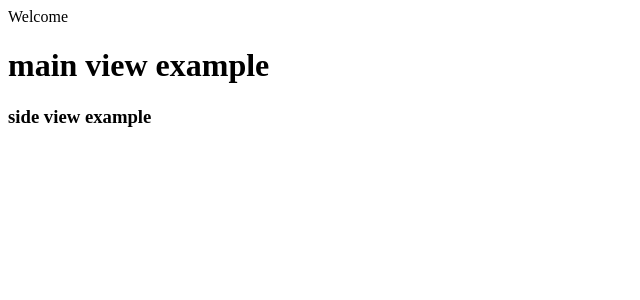
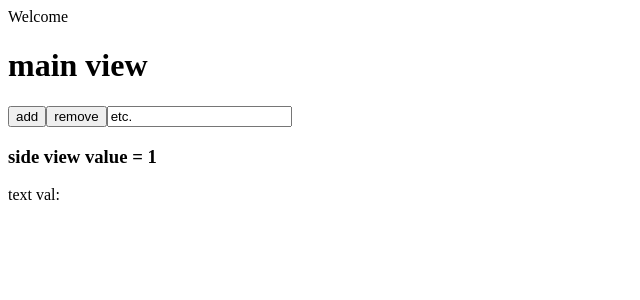
Before and after one commit to jloureiro82/poc-bo, an Angular app in the folder Frontend/: page /form-layout-sample in a window 1280 px wide. Before the commit this address led to /. Shown: the top 300 px of the page, without its empty margins (0-640 px from the left). Built offline with nearby package versions, Linux system fonts and the light colour scheme.

Commit message:
sample using form-layout exchanging data between sides

```diff
--- a/Frontend/src/app/app-routing.module.ts
+++ b/Frontend/src/app/app-routing.module.ts
@@ -1,7 +1,12 @@
 import { NgModule } from '@angular/core';
 import { RouterModule, Routes } from '@angular/router';
+import { FormLayoutSampleComponent } from './examples/form-layout-sample/form-layout-sample.component';
 
 const routes: Routes = [
+  {
+    path: 'form-layout-sample',
+    component: FormLayoutSampleComponent
+  }
 ];
 
 @NgModule({
--- a/Frontend/src/app/app.component.html
+++ b/Frontend/src/app/app.component.html
@@ -3,14 +3,4 @@
   <span>Welcome</span>
 </div>
 
-<div>
-  <app-form-layout>
-    <div *mcMainView>
-      <h1>main view example</h1>
-    </div>
-    <div *mcSideView>
-      <h3>side view example</h3>
-    </div>
-  </app-form-layout>
-</div>
 <router-outlet></router-outlet>
--- a/Frontend/src/app/app.module.ts
+++ b/Frontend/src/app/app.module.ts
@@ -4,6 +4,7 @@ import { BrowserModule } from '@angular/platform-browser';
 import { AppRoutingModule } from './app-routing.module';
 import { AppComponent } from './app.component';
 import { SharedModule } from './shared/shared.module';
+import { ExamplesModule } from './examples/examples.module';
 
 @NgModule({
   declarations: [
@@ -12,7 +13,8 @@ import { SharedModule } from './shared/shared.module';
   imports: [
     BrowserModule,
     AppRoutingModule,
-    SharedModule
+    SharedModule,
+    ExamplesModule
   ],
   providers: [],
   bootstrap: [AppComponent]
--- /dev/null
+++ b/Frontend/src/app/examples/form-layout-sample/form-layout-sample.component.html
@@ -0,0 +1,14 @@
+<div>
+    <app-form-layout>
+        <div *mcMainView>
+            <h1>main view</h1>
+            <input type="button" value="add" (click)="addVal()">
+            <input type="button" value="remove" (click)="subVal($event)">
+            <input type="text" value="etc." (input)="txtChange($event)">
+        </div>
+        <div *mcSideView>
+            <h3>side view value = {{value.num}}</h3>
+            <span>text val: {{value.text}}</span>
+        </div>
+    </app-form-layout>
+</div>
--- /dev/null
+++ b/Frontend/src/app/examples/form-layout-sample/form-layout-sample.component.ts
@@ -0,0 +1,30 @@
+import { Component, OnInit } from '@angular/core';
+
+@Component({
+  selector: 'app-form-layout-sample',
+  templateUrl: './form-layout-sample.component.html',
+  styleUrls: ['./form-layout-sample.component.css']
+})
+export class FormLayoutSampleComponent implements OnInit {
+
+  value = {num:1, text: ''}
+  constructor() {
+
+  }
+  addVal() {
+    this.value.num = this.value.num + 1
+  }
+  subVal(event: Event) {
+    console.log(event)
+    this.value.num = this.value.num - 1
+  }
+  txtChange(ev: any) {
+    console.log(ev)
+    this.value.text = ev.target.value
+  }
+
+
+  ngOnInit(): void {
+  }
+
+}
```
Also changed, not shown: Frontend/src/app/examples/examples.module.ts (added, +15 -0 lines), Frontend/src/app/examples/form-layout-sample/form-layout-sample.module.ts (added, +20 -0 lines), Frontend/src/app/examples/form-layout-sample/form-layout-sample.component.css (added).
